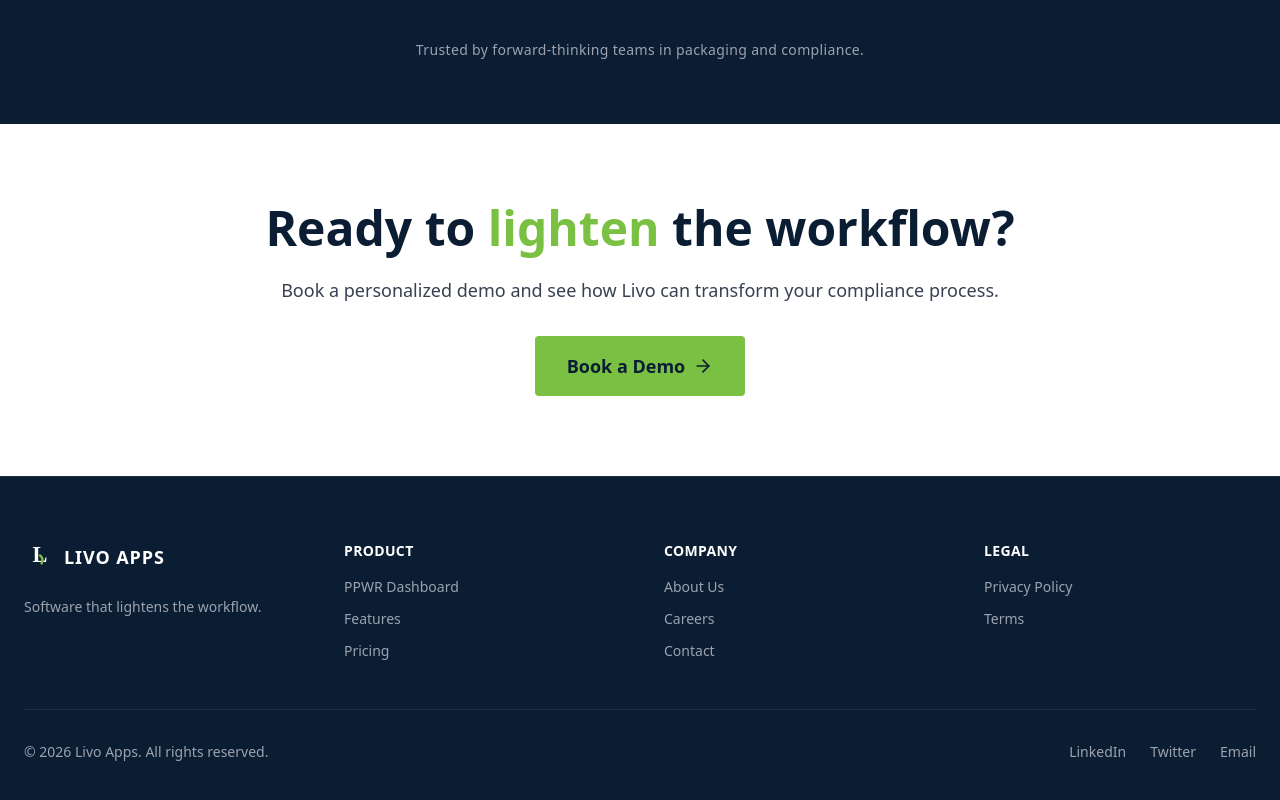
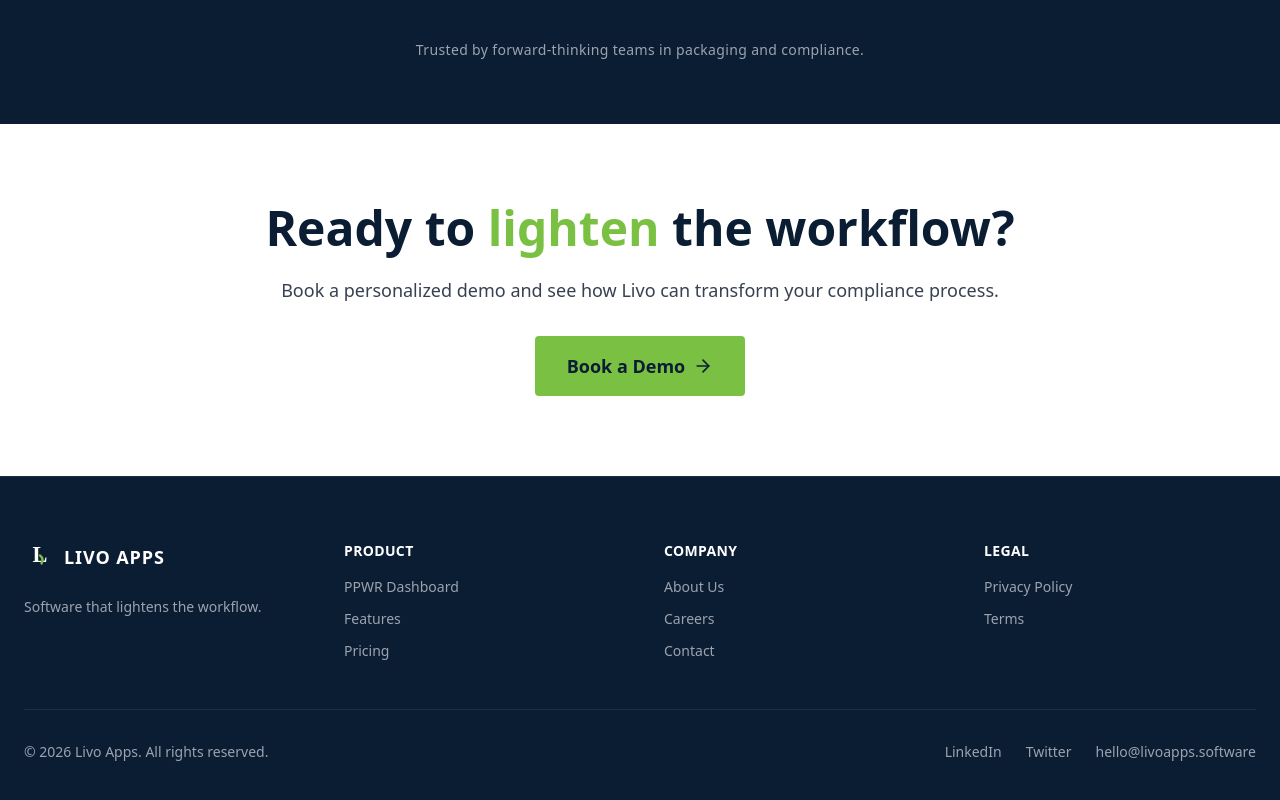
Before and after one commit to Development-TF-NL/Livo-Apps-Website, a Next.js app: page / in a window 1280 px wide. Shown: the part 2267-3067 px from the top of the page. Built offline with nearby package versions, Linux system fonts and the light colour scheme.

Commit message:
Update page.jsx

```diff
--- a/app/page.jsx
+++ b/app/page.jsx
@@ -152,12 +152,12 @@ export default function LivoAppsWebsite() {
               <p className="text-gray-400 text-sm">Software that lightens the workflow.</p>
             </div>
             <div><h4 className="font-bold mb-4 text-sm tracking-wide">PRODUCT</h4><ul className="space-y-3 text-sm text-gray-400"><li><a href="#" className="hover:text-[#7AC143]">PPWR Dashboard</a></li><li><a href="#" className="hover:text-[#7AC143]">Features</a></li><li><a href="#" className="hover:text-[#7AC143]">Pricing</a></li></ul></div>
-            <div><h4 className="font-bold mb-4 text-sm tracking-wide">COMPANY</h4><ul className="space-y-3 text-sm text-gray-400"><li><a href="#" className="hover:text-[#7AC143]">About Us</a></li><li><a href="#" className="hover:text-[#7AC143]">Careers</a></li><li><a href="#" className="hover:text-[#7AC143]">Contact</a></li></ul></div>
+            <div><h4 className="font-bold mb-4 text-sm tracking-wide">COMPANY</h4><ul className="space-y-3 text-sm text-gray-400"><li><a href="#" className="hover:text-[#7AC143]">About Us</a></li><li><a href="#" className="hover:text-[#7AC143]">Careers</a></li><li><a href="mailto:hello@livoapps.software" className="hover:text-[#7AC143]">Contact</a></li></ul></div>
             <div><h4 className="font-bold mb-4 text-sm tracking-wide">LEGAL</h4><ul className="space-y-3 text-sm text-gray-400"><li><a href="#" className="hover:text-[#7AC143]">Privacy Policy</a></li><li><a href="#" className="hover:text-[#7AC143]">Terms</a></li></ul></div>
           </div>
           <div className="border-t border-[#1A2F47] pt-8 flex flex-col md:flex-row justify-between items-center text-sm text-gray-400">
             <p>&copy; 2026 Livo Apps. All rights reserved.</p>
-            <div className="flex gap-6 mt-4 md:mt-0"><a href="#" className="hover:text-[#7AC143]">LinkedIn</a><a href="#" className="hover:text-[#7AC143]">Twitter</a><a href="#" className="hover:text-[#7AC143]">Email</a></div>
+            <div className="flex gap-6 mt-4 md:mt-0"><a href="#" className="hover:text-[#7AC143]">LinkedIn</a><a href="#" className="hover:text-[#7AC143]">Twitter</a><a href="mailto:hello@livoapps.software" className="hover:text-[#7AC143]">hello@livoapps.software</a></div>
           </div>
         </div>
       </footer>
```
